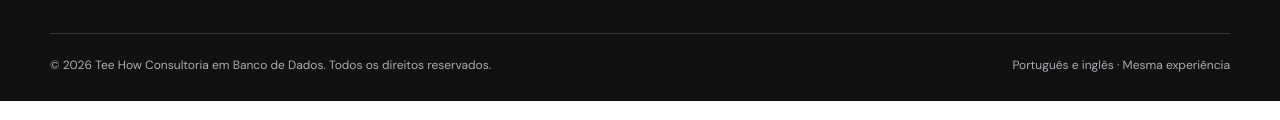
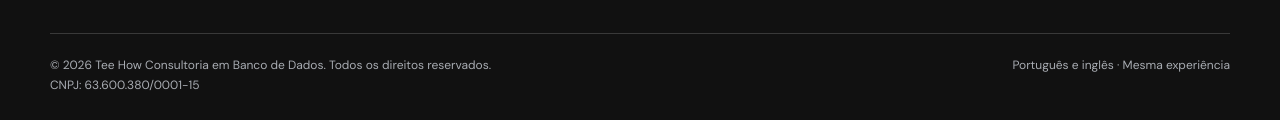
Before and after one commit to teehow/teehow-consultoria, a plain HTML site: page index.html in a window 1280 px wide. Shown: the part 4282-4402 px from the top of the page. Drawn offline with Linux system fonts and the light colour scheme.

Commit message:
Display company CNPJ in contact details and site footer

```diff
--- a/app.js
+++ b/app.js
@@ -1,5 +1,7 @@
 'use strict';
 const EMAIL = 'support@teehowconsultoria.com.br';
+const CNPJ = '63.600.380/0001-15';
+function companyRegistrationLabel() { return state.language==='pt' ? 'CNPJ' : 'Brazilian business registration (CNPJ)'; }
 const POLICY = 'https://teehow.github.io/controle-financeiro-app/';
 const pages = ['home', 'services', 'courses', 'app', 'contact', 'databases', 'sql', 'plsql', 'bundle', 'about', 'author', 'advanced-sql'];
 const copy = {
@@ -106,7 +108,7 @@ function content(page,c) {
   if (page==='databases') return foundationLanding(c);
   if (page==='advanced-sql') return advancedLanding(c);
   if (page==='app') return pageHead('Fatura na Risca',c.appTagline,c) + '<section class="section"><div class="wrap product-grid"><div class="product-copy"><span class="kicker">Android / ' + c.productKicker + '</span><h2>' + c.productTitle + '</h2><p>' + c.appIntro + '</p><p>' + c.appDetail + '</p><p><strong>' + c.appPrivacy + '</strong></p><p>' + c.appPrice + '</p><p class="notice">' + c.appNote + '</p>' + legal(c) + '</div>' + appPanel(c) + '</div></section>' + contactBand(c);
-  if (page==='contact') return pageHead(c.contactPage,c.contactPageIntro,c) + '<section class="section"><div class="wrap detail-grid"><div><span class="kicker">' + c.direct + '</span><h2>' + c.contactBlockTitle + '</h2><p>' + c.contactBlockIntro + '</p>' + button(c.send,email(c.subject)) + '<p class="notice">' + c.contactNote + '</p></div><div class="contact-card"><h3>Tee How</h3><dl><dt>' + c.company + '</dt><dd>Tee How Consultoria em Banco de Dados</dd><dt>' + c.responsible + '</dt><dd>Vitor Tee How Siao Junior</dd><dt>E-mail</dt><dd><a class="text-link" href="' + email(c.subject) + '">' + EMAIL + '</a></dd></dl></div></div></section>';
+  if (page==='contact') return pageHead(c.contactPage,c.contactPageIntro,c) + '<section class="section"><div class="wrap detail-grid"><div><span class="kicker">' + c.direct + '</span><h2>' + c.contactBlockTitle + '</h2><p>' + c.contactBlockIntro + '</p>' + button(c.send,email(c.subject)) + '<p class="notice">' + c.contactNote + '</p></div><div class="contact-card"><h3>Tee How</h3><dl><dt>' + c.company + '</dt><dd>Tee How Consultoria em Banco de Dados</dd><dt>' + companyRegistrationLabel() + '</dt><dd>' + CNPJ + '</dd><dt>' + c.responsible + '</dt><dd>Vitor Tee How Siao Junior</dd><dt>E-mail</dt><dd><a class="text-link" href="' + email(c.subject) + '">' + EMAIL + '</a></dd></dl></div></div></section>';
   return courseDetail(page,c);
 }
 function render() {
@@ -116,7 +118,7 @@ function render() {
   document.querySelector('.skip-link').textContent=c.skip;
   document.getElementById('header').innerHTML='<div class="wrap header-inner">' + brand(c) + '<nav class="nav" id="nav" aria-label="' + (state.language==='pt'?'Navegação principal':'Main navigation') + '">' + ['home','services','courses','app','contact','about'].map((p,i)=>'<a href="' + link(p) + '"' + (active===p?' aria-current="page"':'') + '>' + navigation[i] + '</a>').join('') + '</nav><div class="header-actions"><button class="menu-button" aria-expanded="false" aria-controls="nav">' + c.menu + '</button><button class="lang-button" aria-label="' + c.change + '" lang="' + (state.language==='pt'?'en':'pt-BR') + '"><span aria-hidden="true">◎</span>' + (state.language==='pt'?'English':'Português') + '</button></div></div>';
   document.getElementById('main').innerHTML=content(state.page,c);
-  document.getElementById('footer').innerHTML='<div class="wrap"><div class="footer-top"><div>' + brand(c) + '<p>' + c.footer + '</p></div><div class="footer-links"><a href="' + link('courses') + '">' + c.nav[2] + '</a><a href="' + POLICY + 'privacy.html">' + c.privacy + '</a><a href="' + POLICY + 'terms.html">' + c.terms + '</a><a href="' + link('contact') + '">' + c.nav[4] + '</a></div></div><div class="footer-bottom"><span>© ' + new Date().getFullYear() + ' Tee How Consultoria em Banco de Dados. ' + c.rights + '</span><span>' + c.local + '</span></div></div>';
+  document.getElementById('footer').innerHTML='<div class="wrap"><div class="footer-top"><div>' + brand(c) + '<p>' + c.footer + '</p></div><div class="footer-links"><a href="' + link('courses') + '">' + c.nav[2] + '</a><a href="' + POLICY + 'privacy.html">' + c.privacy + '</a><a href="' + POLICY + 'terms.html">' + c.terms + '</a><a href="' + link('contact') + '">' + c.nav[4] + '</a></div></div><div class="footer-bottom"><span>© ' + new Date().getFullYear() + ' Tee How Consultoria em Banco de Dados. ' + c.rights + '<br>' + companyRegistrationLabel() + ': ' + CNPJ + '</span><span>' + c.local + '</span></div></div>';
   document.querySelector('.footer-links').insertAdjacentHTML('beforeend','<a href="'+link('about')+'">'+authorCopy[state.language].about+'</a><a href="'+link('author')+'">'+authorCopy[state.language].author+'</a>');
   const pageTitle=state.page==='databases'?foundationCopy[state.language].title:state.page==='home'?c.title:state.page==='bundle'?c.bundleTitle:(c.books[state.page]?.title ?? c.nav[pages.indexOf(state.page)]);
   document.title=(state.page==='about'?authorCopy[state.language].about:state.page==='author'?authorCopy[state.language].author:state.page==='advanced-sql'?advancedCopy[state.language].title:pageTitle)+' | Tee How';
--- a/index.html
+++ b/index.html
@@ -12,7 +12,7 @@
   <script src="foundations.js?v=ebook-covers-v2" defer></script>
   <script src="advanced-sql.js?v=ebook-covers-v2" defer></script>
   <script src="author.js?v=database-copy-v4" defer></script>
-  <script src="app.js?v=support-email-v1" defer></script>
+  <script src="app.js?v=company-cnpj-v1" defer></script>
 </head>
 <body>
   <a class="skip-link" href="#main">Pular para o conteúdo</a>
```
